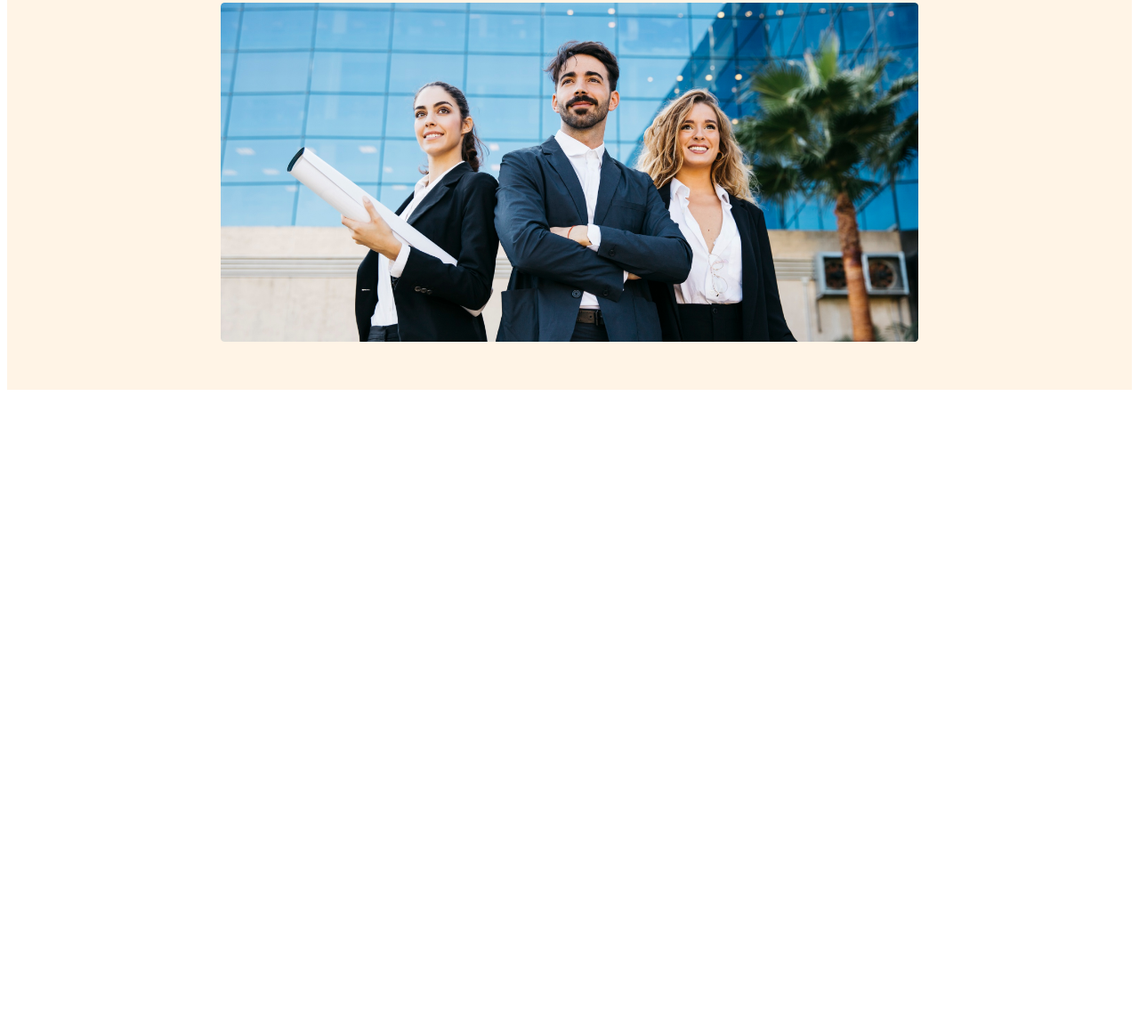
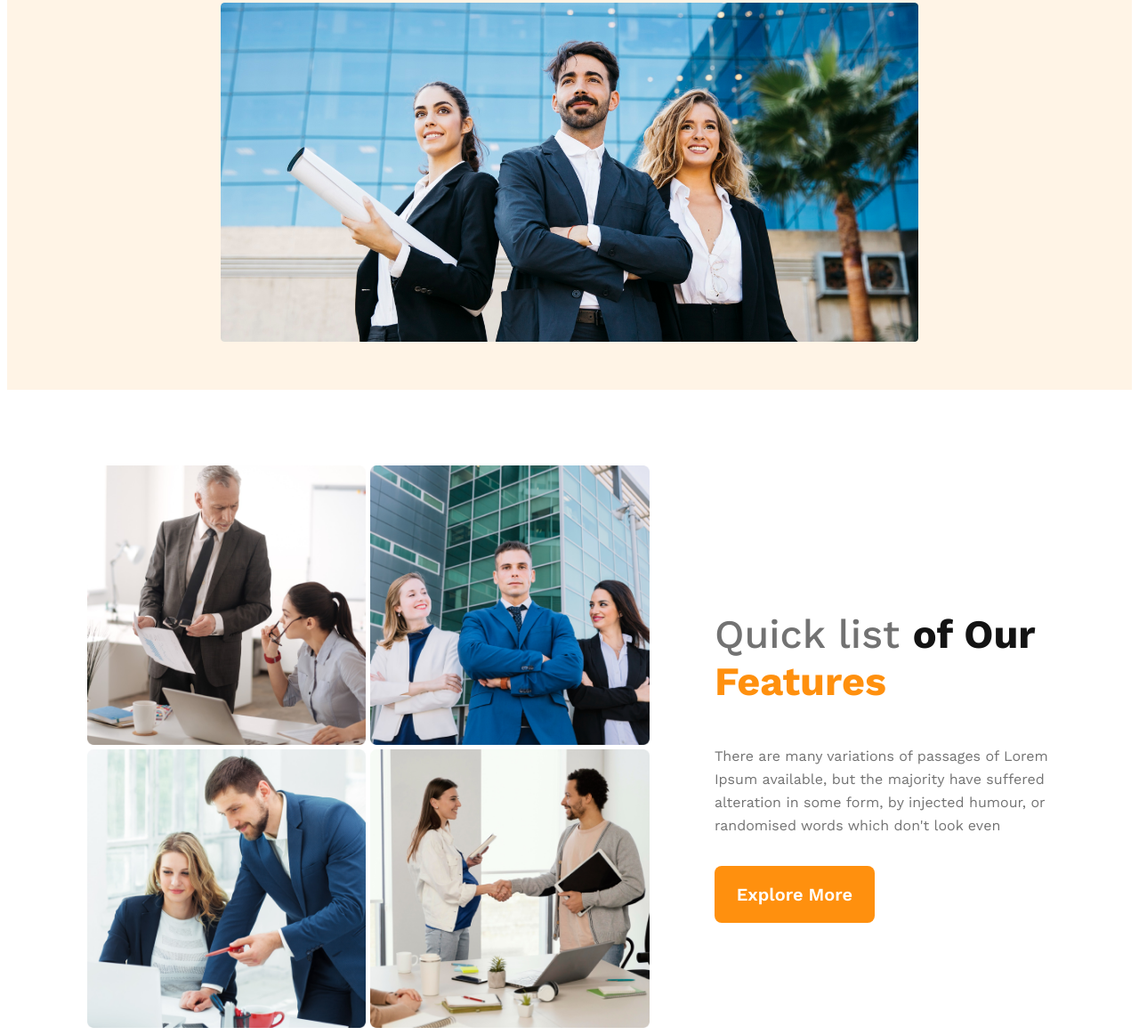
Before and after one commit to Rupam07Speed/g3-architect-website, a plain HTML site: page index.html in a window 1280 px wide. Shown: the part 686-1849 px from the top of the page at 89% size. Before the commit the page ends 1132 px from the top, so only its background shows below. Drawn offline with nearby package versions, Linux system fonts and the light colour scheme.

Commit message:
team  added"

```diff
--- a/index.html
+++ b/index.html
@@ -7,6 +7,7 @@
     <link rel="stylesheet" href="styles/style.css" />
   </head>
   <body>
+    <!-- HEader start -->
     <header>
       <nav>
         <h3 class="nav-title">G3 Architects</h3>
@@ -30,8 +31,31 @@
         <img src="images/banner.png" alt="" />
       </div>
     </header>
-
-    <main></main>
+    <!-- header end -->
+    <main>
+      <!-- Feature start-->
+      <section class="Features">
+        <div class="image-container">
+          <img src="images/team1.png" alt="" />
+          <img src="images/team2.png" alt="" />
+          <img src="images/team3.png" alt="" />
+          <img src="images/team4.png" alt="" />
+        </div>
+        <div class="feature-content">
+          <h3 class="feature-title">
+            Quick list <span class="feature-title1"> of Our </span
+            ><span class="feature-title2">Features</span>
+          </h3>
+          <p class="feature-cont">
+            There are many variations of passages of Lorem Ipsum available, but
+            the majority have suffered alteration in some form, by injected
+            humour, or randomised words which don't look even
+          </p>
+          <button class="btn-primary">Explore More</button>
+        </div>
+      </section>
+      <!-- Feature end -->
+    </main>
 
     <footer></footer>
   </body>
--- a/styles/style.css
+++ b/styles/style.css
@@ -27,6 +27,7 @@ header {
   width: auto;
   background: rgba(255, 144, 14, 0.1);
   padding: 50px 240px;
+  margin-bottom: 85px;
 }
 
 /* nav style */
@@ -80,6 +81,55 @@ nav ul > li > a {
   line-height: 26px;
   margin-bottom: 32px;
 }
+/* main */
+main {
+  /* background-color: aquamarine; */
+  max-width: 1440px;
+  margin: 0 auto;
+}
+/* Feature section */
+.Features {
+  display: flex;
+
+  justify-content: center;
+  align-items: center;
+  gap: 73px;
+}
+
+.image-container {
+  width: 50%;
+  display: grid;
+  grid-template-columns: repeat(2, 1fr);
+  gap: 5px;
+}
+.image-container img {
+  width: 100%;
+}
+.feature-content {
+  width: 30%;
+}
+
+.feature-title {
+  color: #727272;
+  font-size: 45px;
+  font-weight: 500;
+}
+.feature-title1 {
+  color: #131313;
+  font-weight: 700;
+}
+.feature-title2 {
+  color: #ff900e;
+  font-weight: 700;
+}
+.feature-cont {
+  color: #727272;
+  font-size: 16px;
+  font-weight: 400;
+  line-height: 26px; /* 162.5% */
+  margin-bottom: 32px;
+}
+
 /* responsive media queary */
 /* mobile */
 @media screen and (max-width: 576px) {
@@ -89,8 +139,14 @@ nav ul > li > a {
   nav {
     flex-direction: column;
   }
+  .Features {
+    flex-direction: column;
+  }
+  .feature-content {
+    width: 90vw;
+  }
 }
-/* table */
+/* tablet */
 
 @media screen and (min-width: 576px) and (max-width: 960px) {
   header {
```
